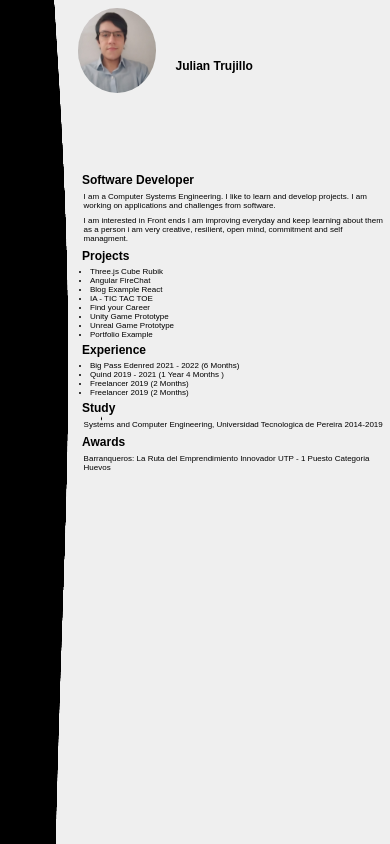
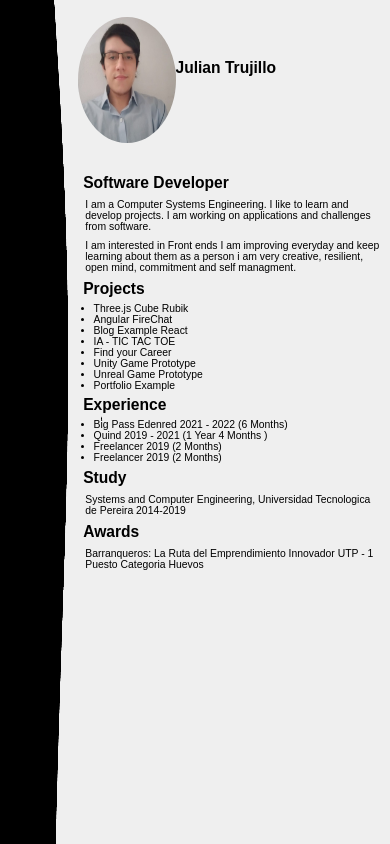
Before and after one commit to Kalugy/kalugy-projects, a React (Create React App) app: page / in a window 390 px wide. Built offline with nearby package versions, Linux system fonts and the light colour scheme.

Commit message:
First content example responsive

```diff
--- a/src/App.css
+++ b/src/App.css
@@ -31,6 +31,6 @@ body{
 @media (max-width:450px){
 
   html{
-      font-size: 50%;
+      font-size: 65%;
   }
 }
--- a/src/Option1/Main.css
+++ b/src/Option1/Main.css
@@ -33,9 +33,9 @@
 
 .overlay{
     position: absolute;
-    top: 49%;
-    color: #ddffff;
-    left: 3.5rem;
+    top: 52%;
+    color: #e2e2e2;
+    left: 4%;
 }
 
 .overlay2{
@@ -79,3 +79,15 @@
     }
 
 }
+@media (max-width:450px){
+    .profile-pick{
+        top: 2%;
+        left: 20%;
+        min-width: 15%;
+        min-height: 15%;
+        max-width: 25%;
+        max-height: 25%;
+        border-radius: 50%;
+    }
+
+}
```
